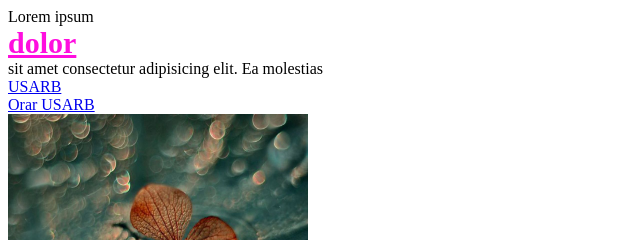
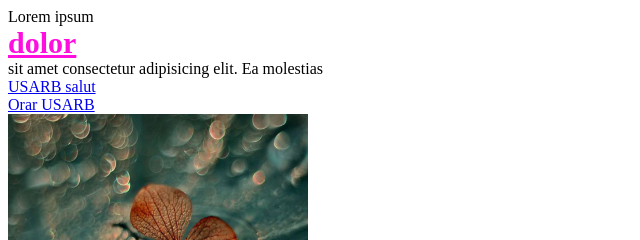
Before and after one commit to adrianamadan00/paginiweb, a plain HTML site: page lucrul independent/index.html in a window 1280 px wide. Shown: the top 240 px of the page, 0-640 px from the left. Drawn offline with Linux system fonts and the light colour scheme.

Commit message:
Update index.html
Co-Authored-By: adrianamadan00 <94174741+adrianamadan00@users.noreply.github.com>

```diff
--- a/lucrul independent/index.html
+++ b/lucrul independent/index.html
@@ -9,7 +9,7 @@
 </head>
 <body>
         Lorem ipsum <div class="element">dolor</div> sit amet consectetur adipisicing elit. Ea molestias <br>
-        <a href="https://usarb.md">USARB</a> <br>
+        <a href="https://usarb.md">USARB salut</a> <br>
         <a href="https://orar.usarb.md/" target="_blank">Orar USARB</a><br>
         <img src="img/imagine.jpg" width="300" height="200">
 </body>
```
